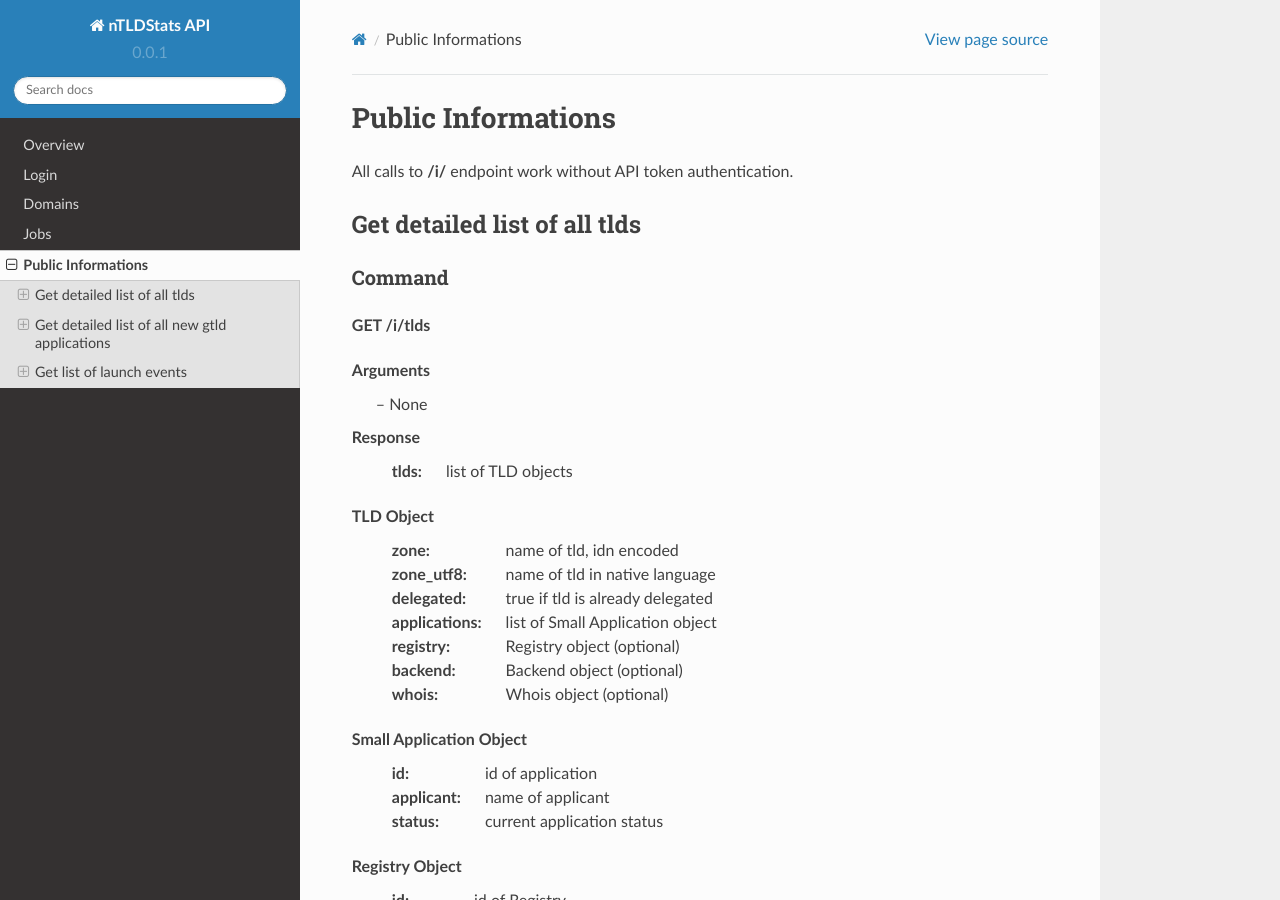
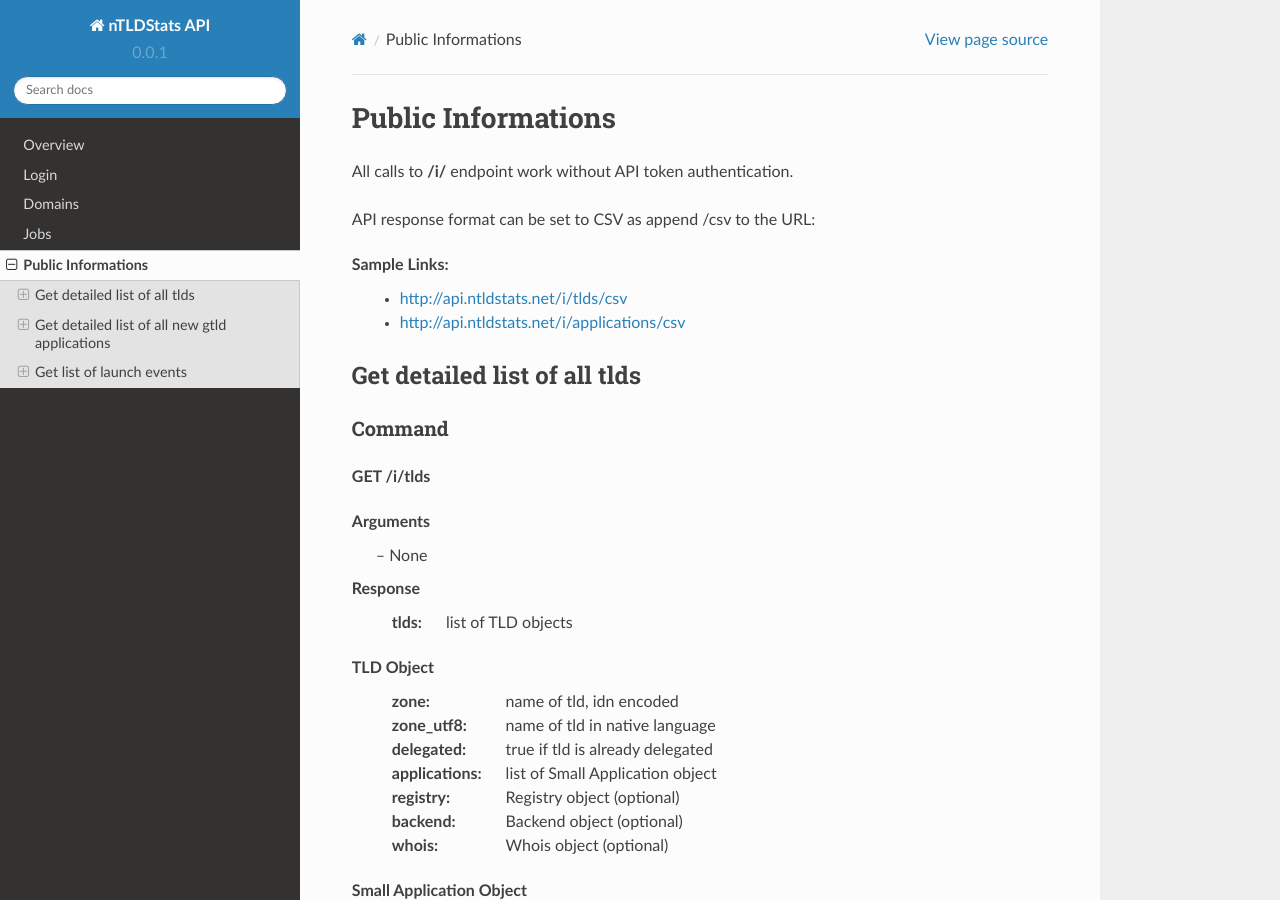
Before and after one commit to ntldstats/ntldstats_api, a Sphinx documentation site: the page built from docs/source/info.rst, in a window 1280 px wide and 900 px high. Built offline with Sphinx 7.4.7 and the Read the Docs theme 2.0.0, drawn with Linux system fonts in a browser that asks for light colours.

Commit message:
Added CSV export format.

```diff
--- a/docs/source/info.rst
+++ b/docs/source/info.rst
@@ -2,6 +2,13 @@ Public Informations
 ###################
 
 All calls to **/i/** endpoint work without API token authentication.
+
+API response format can be set to CSV as append /csv to the URL:
+
+Sample Links:
+  - http://api.ntldstats.net/i/tlds/csv
+  - http://api.ntldstats.net/i/applications/csv
+
 
 Get detailed list of all tlds
 *****************************
```
